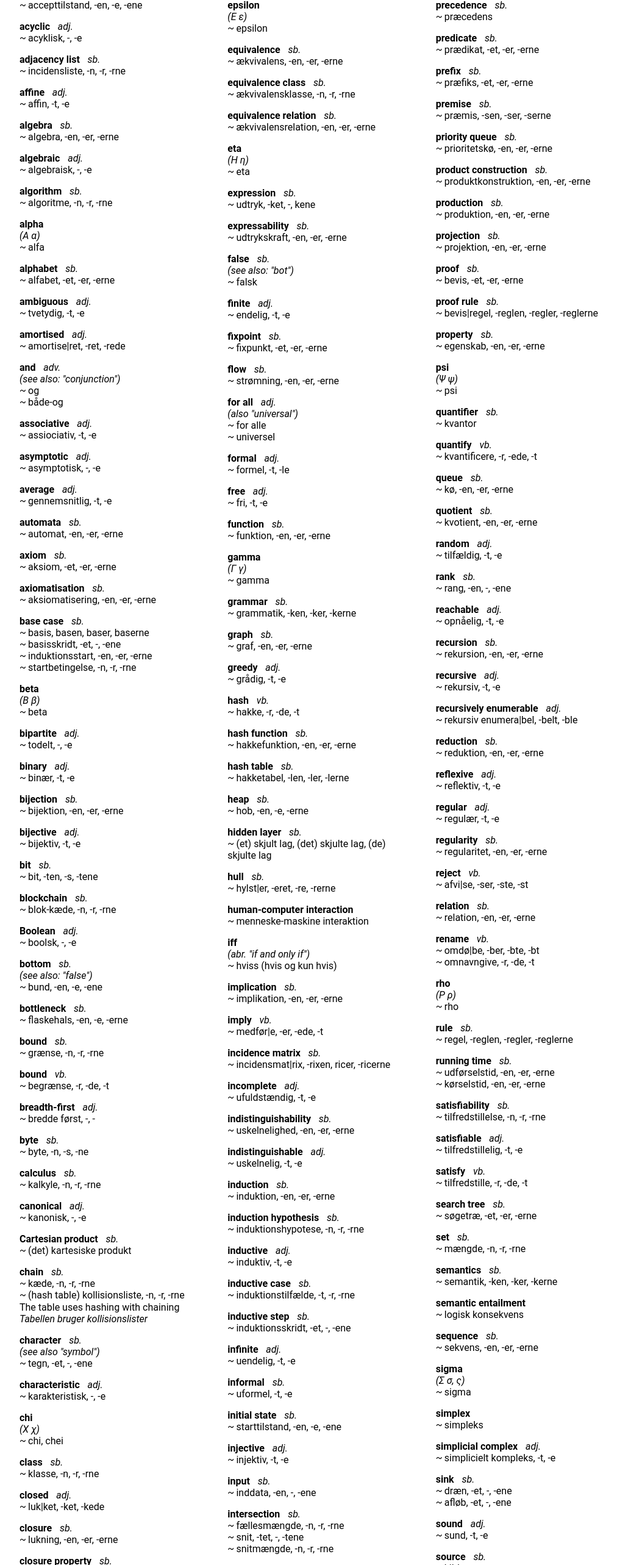
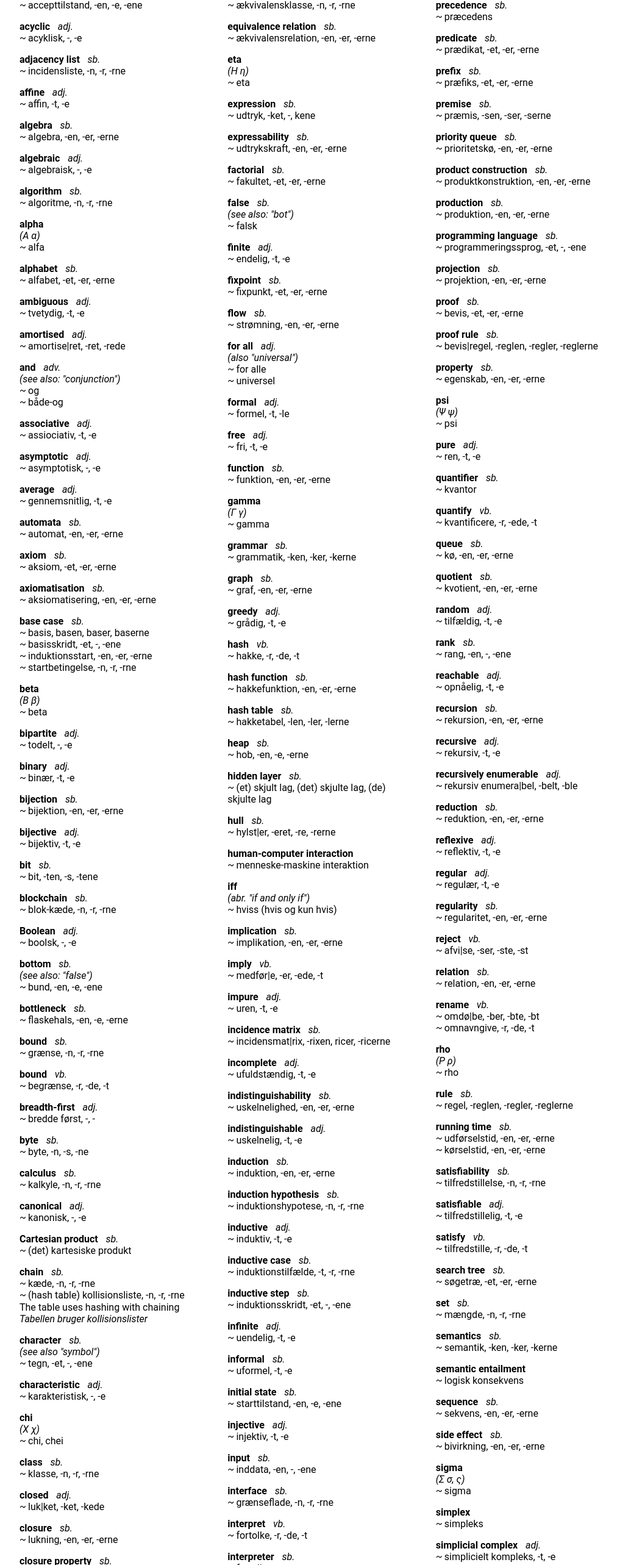
Before and after one commit to SSoelvsten/en-dk, a React (Create React App) app: page / in a window 1280 px wide. Shown: the part 170-2736 px from the top of the page at 61% size, without its empty margins (112-1124 px from the left). Built offline with nearby package versions, Linux system fonts and the light colour scheme.

Commit message:
Add some PL and SE words
* WIP PL words

* more PL and SE words

* more words

```diff
--- a/src/dictionary.ts
+++ b/src/dictionary.ts
@@ -10,6 +10,8 @@ export const keywords = [
   "greek alphabet",
   "machine learning",
   "mathematics",
+  "programming languages",
+  "software engineering"
 ] as const;
 
 export type KeyWord = typeof keywords[number];
@@ -332,13 +334,13 @@ export const en_dk : Lexeme[] = [
     word: "compile",
     type: "vb.",
     translations: ["over|sætte, -sætter, -satte, -sat"],
-    keywords: []
+    keywords: ["programming languages"]
   },
   {
     word: "compiler",
     type: "sb.",
     translations: ["oversætter, -en, -e, -ne"],
-    keywords: []
+    keywords: ["programming languages"]
   },
   {
     word: "complement",
@@ -497,6 +499,12 @@ export const en_dk : Lexeme[] = [
     keywords: ["algorithmics"]
   },
   {
+    word: "debugger",
+    type: "sb.",
+    translations: ["fejlfinder, -en, -e, -ne"],
+    keywords: ["software engineering"]
+  },
+  {
     word: "decidable",
     type: "adj.",
     translations: ["afgørlig, -t, -e"],
@@ -724,6 +732,12 @@ export const en_dk : Lexeme[] = [
     type: "sb.",
     translations: ["udtrykskraft, -en, -er, -erne"],
     keywords: ["complexity theory", "formal methods"]
+  },
+  {
+    word: "factorial",
+    type: "sb.",
+    translations: ["fakultet, -et, -er, -erne"],
+    keywords: ["complexity theory", "mathematics"]
   },
   {
     word: "false",
@@ -859,6 +873,12 @@ export const en_dk : Lexeme[] = [
     keywords: ["formal methods"]
   },
   {
+    word: "impure",
+    type: "adj.",
+    translations: ["uren, -t, -e"],
+    keywords: ["programming languages"]
+  },
+  {
     word: "incidence matrix",
     type: "sb.",
     translations: ["incidensmat|rix, -rixen, ricer, -ricerne"],
@@ -941,6 +961,24 @@ export const en_dk : Lexeme[] = [
     type: "sb.",
     translations: ["inddata, -en, -, -ene"],
     keywords: ["complexity theory", "algorithmics", "cryptography"]
+  },
+  {
+    word: "interface",
+    type: "sb.",
+    translations: ["grænseflade, -n, -r, -rne"],
+    keywords: ["programming languages", "software engineering"]
+  },
+  {
+    word: "interpret",
+    type: "vb.",
+    translations: ["fortolke, -r, -de, -t"],
+    keywords: ["programming languages"]
+  },
+  {
+    word: "interpreter",
+    type: "sb.",
+    translations: ["fortolker, -en, -e, -ne"],
+    keywords: ["programming languages"]
   },
   {
     word: "intersection",
@@ -1018,6 +1056,12 @@ export const en_dk : Lexeme[] = [
     keywords: ["algorithmics"]
   },
   {
+    word: "lazy",
+    type: "adj.",
+    translations: ["doven, -t, dovne"],
+    keywords: ["programming languages"]
+  },
+  {
     word: "linear",
     type: "adj.",
     translations: ["lineær, -t, -e"],
@@ -1052,6 +1096,12 @@ export const en_dk : Lexeme[] = [
     type: "sb.",
     translations: ["maskinlæring, -en"],
     keywords: ["machine learning"]
+  },
+  {
+    word: "machine code",
+    type: "sb.",
+    translations: ["maskinkode, -n, -, rne"],
+    keywords: ["programming languages"]
   },
   {
     word: "matrix, matrices",
@@ -1271,6 +1321,12 @@ export const en_dk : Lexeme[] = [
     keywords: ["algorithmics"]
   },
   {
+    word: "pattern matching",
+    type: "sb.",
+    translations: ["mønstergenkendelse, -n, -r, -rne"],
+    keywords: ["programming languages"]
+  },
+  {
     word: "phi",
     note: "Φ φ",
     translations: ["phi", "phei"],
@@ -1331,6 +1387,12 @@ export const en_dk : Lexeme[] = [
     keywords: ["formal methods"]
   },
   {
+    word: "programming language",
+    type: "sb.",
+    translations: ["programmeringssprog, -et, -, -ene"],
+    keywords: ["programming languages"]
+  },
+  {
     word: "projection",
     type: "sb.",
     translations: ["projektion, -en, -er, -erne"],
@@ -1359,6 +1421,12 @@ export const en_dk : Lexeme[] = [
     note: "Ψ ψ",
     translations: ["psi"],
     keywords: ["greek alphabet"]
+  },
+  {
+    word: "pure",
+    type:  "adj.",
+    translations: ["ren, -t, -e"],
+    keywords: ["programming languages"]
   },
   {
     word: "quantifier",
@@ -1533,6 +1601,12 @@ export const en_dk : Lexeme[] = [
     keywords: ["complexity theory", "algorithmics"]
   },
   {
+    word: "side effect",
+    type: "sb.",
+    translations: ["bivirkning, -en, -er, -erne"],
+    keywords: ["programming languages"]
+  },
+  {
     word: "sigma",
     note: "Σ σ, ς",
     translations: ["sigma"],
@@ -1569,6 +1643,12 @@ export const en_dk : Lexeme[] = [
     type: "sb.",
     translations: ["kilde, -n, -r, -rne"],
     keywords: ["graph"]
+  },
+  {
+    word: "source code",
+    type: "sb.",
+    translations: ["kildekode, -n, -r, -rne"],
+    keywords: ["programming languages"]
   },
   {
     word: "space",
```
